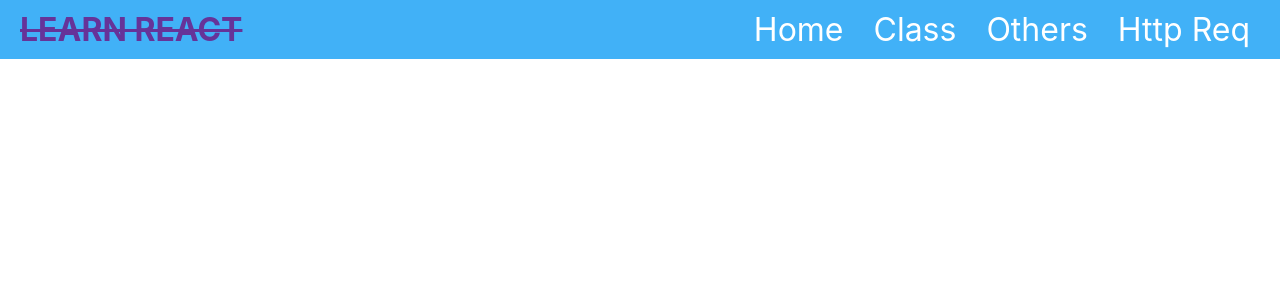
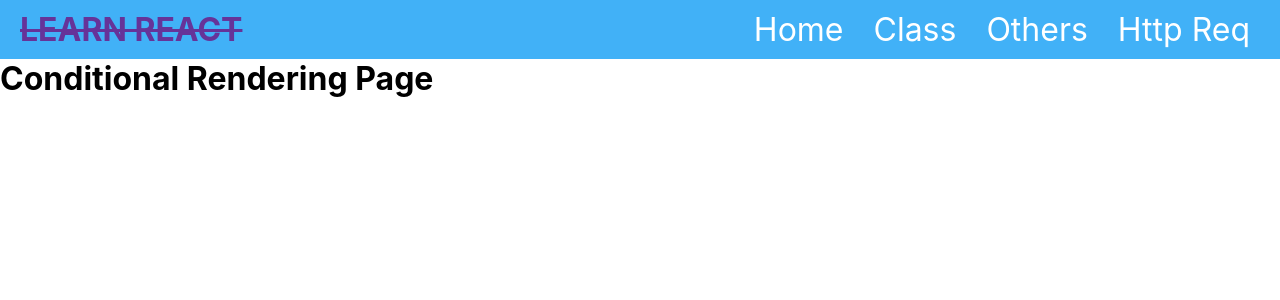
Before and after one commit to khaled39ab/React-With-LWS, a React (Create React App) app: page /conditional-rendering in a window 1280 px wide. Shown: the top 300 px of the page. Built offline with nearby package versions, Linux system fonts and the light colour scheme.

Commit message:
conditional rendering

```diff
--- a/src/App.js
+++ b/src/App.js
@@ -11,6 +11,7 @@ import More from './HttpReq/More';
 import Others from './page/Others';
 import CardGroup from './page/cards/CardGroup';
 import AllProject from './miniProject/AllProject';
+import Conditional_Rendering from './conditional-rendering/Conditional_Rendering';
 
 
 function App() {
@@ -28,7 +29,7 @@ function App() {
         <Route path="/others" element={<Others></Others>}></Route>
         <Route path="/card" element={<CardGroup></CardGroup>}></Route>
         <Route path="/all-project" element={<AllProject></AllProject>}></Route>
-        {/* <Route path="/conditional-rendering" element={}></Route> */}
+        <Route path="/conditional-rendering" element={<Conditional_Rendering></Conditional_Rendering>}></Route>
       </Routes>
 
     </div>
--- /dev/null
+++ b/src/conditional-rendering/Conditional_Rendering.js
@@ -0,0 +1,13 @@
+import React, { Component } from 'react';
+
+class Conditional_Rendering extends Component {
+    render() {
+        return (
+            <div>
+                <h1>Conditional Rendering Page</h1>
+            </div>
+        );
+    }
+}
+
+export default Conditional_Rendering;
```
